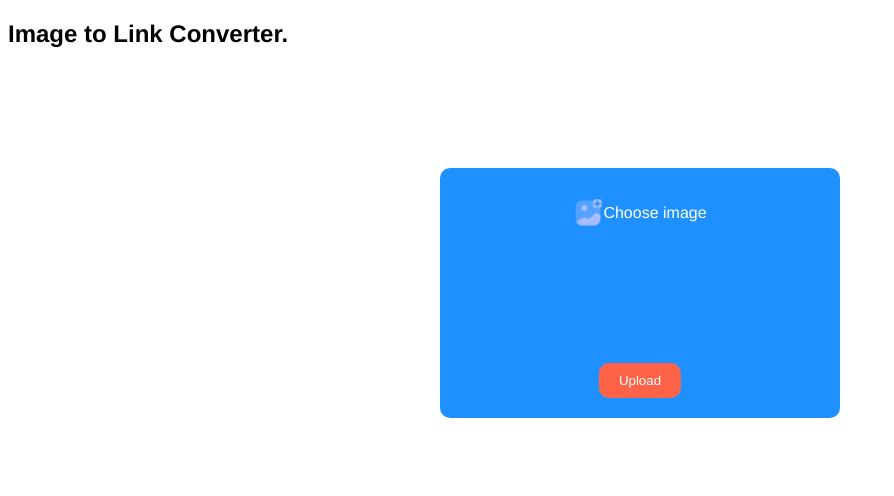
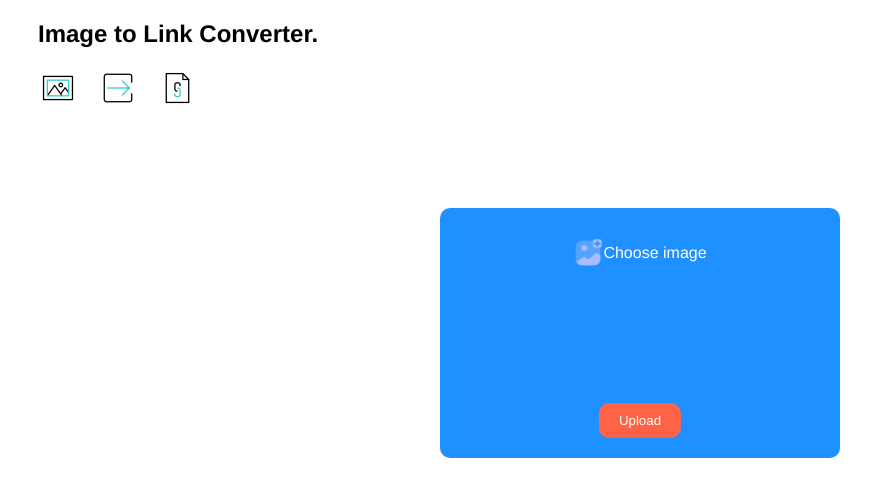
Before and after one commit to Ghasty003/file-to-link, a Vue app in the folder frontend/: page / in a window 1280 px wide. Shown: the top 496 px of the page, without its empty margins (0-894 px from the left). Built offline with nearby package versions, Linux system fonts and the light colour scheme.

Commit message:
updated nav

```diff
--- a/frontend/src/App.vue
+++ b/frontend/src/App.vue
@@ -2,6 +2,13 @@
   <div>
     <nav>
       <h1>Image to Link Converter.</h1>
+      <div>
+        <span>
+          <img src="./assets/image-.gif" alt="">
+          <img src="./assets/export.gif" alt="">
+          <img src="./assets/file.gif" alt="">
+        </span>
+      </div>
     </nav>
     <router-view />
   </div>
@@ -19,3 +26,27 @@ body {
   font-family: 'Franklin Gothic Medium', 'Arial Narrow', Arial, sans-serif;
 }
 </style>
+
+<style scoped>
+nav {
+  margin-left: 30px;
+}
+
+nav div {
+  width: 300px;
+  display: flex;
+  justify-content: start;
+  align-items: center;
+}
+
+span {
+  display: flex;
+  justify-content: space-around;
+  align-items: center;
+  gap: 20px;
+}
+
+img {
+  width: 40px;
+}
+</style>
```
